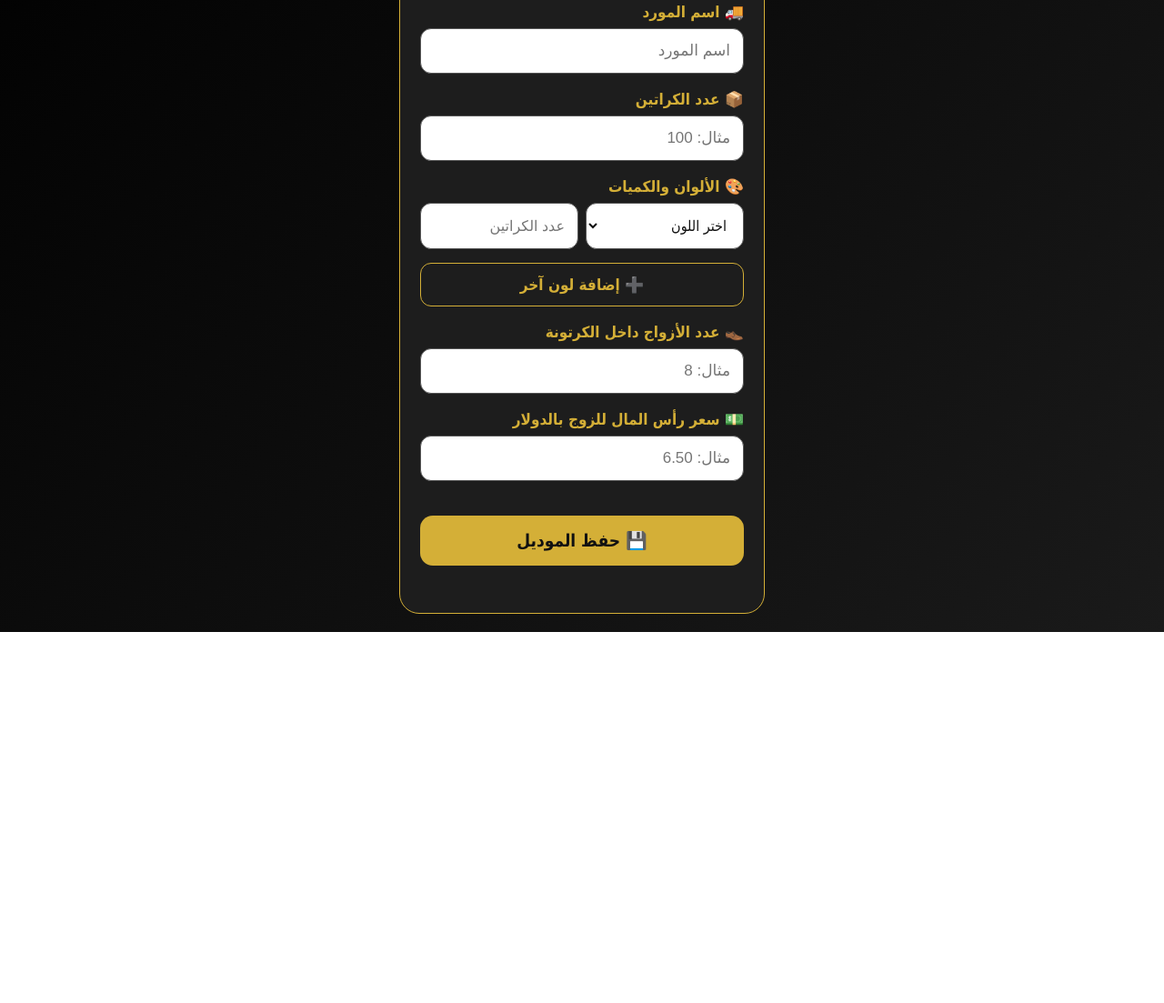
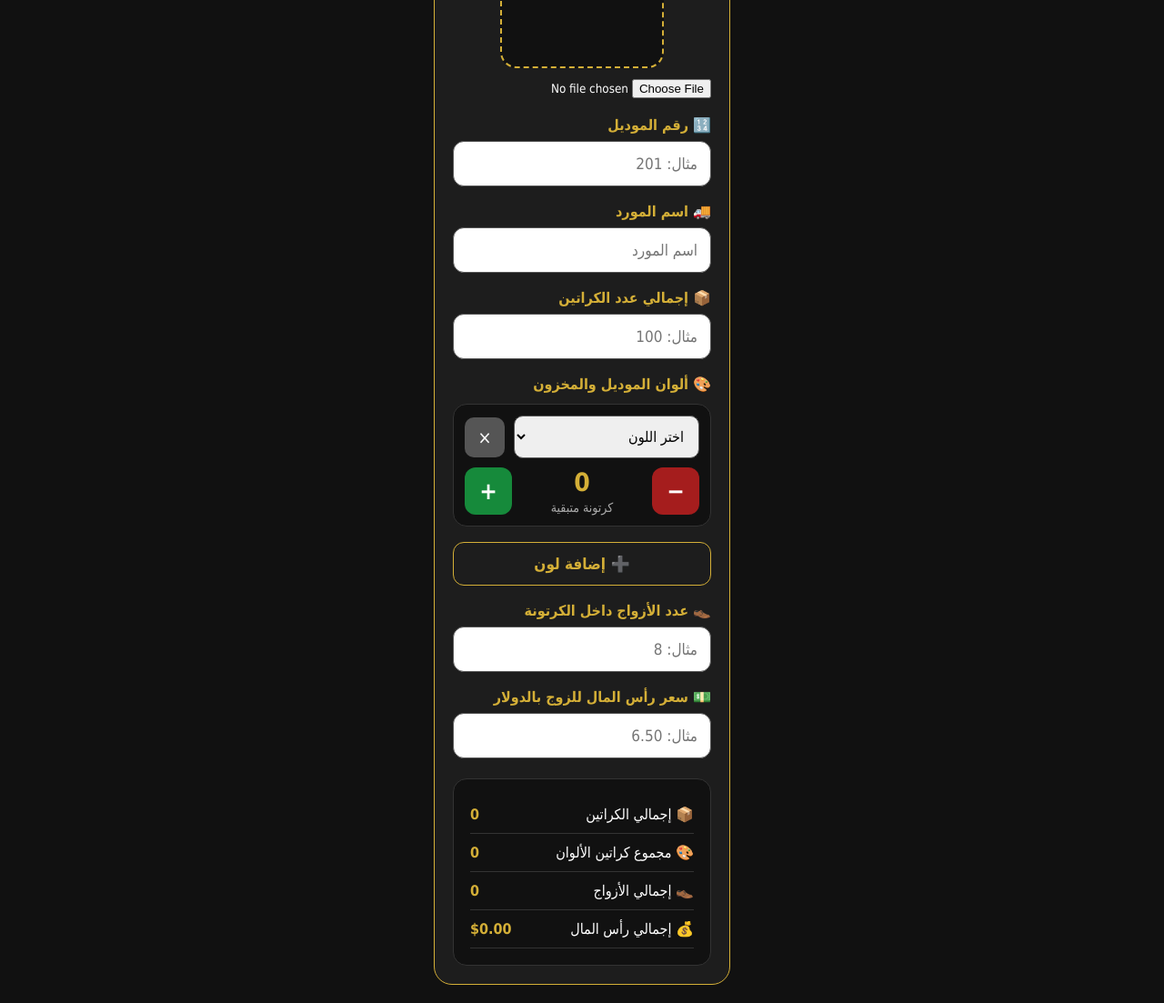
Before and after one commit to d4rjhhkzvm-rgb/-, a plain HTML site: page products.html in a window 1280 px wide. Shown: the part 219-1322 px from the top of the page at 91% size. Before the commit the page ends 914 px from the top, so only its background shows below. Drawn offline with Linux system fonts and the light colour scheme.

Commit message:
Update products.html

```diff
--- a/products.html
+++ b/products.html
@@ -1,283 +1,707 @@
 <!DOCTYPE html>
 <html lang="ar" dir="rtl">
+
 <head>
 <meta charset="UTF-8">
 <meta name="viewport" content="width=device-width, initial-scale=1.0">
-<title>إضافة موديل - CENTER ALBAZIKI</title>
+
+<title>موديل جديد - CENTER ALBAZIKI</title>
+
 <link rel="stylesheet" href="style.css">
+
 <style>
+
+* {
+    box-sizing: border-box;
+}
+
+body {
+    margin: 0;
+    background: #111;
+    color: white;
+    font-family: Arial, sans-serif;
+}
+
 .product-page {
-    max-width: 600px;
+    max-width: 650px;
     margin: auto;
     padding: 20px;
 }
-.product-title {
+
+.title {
     text-align: center;
     color: #d4af37;
-    font-size: 28px;
-    margin: 20px 0 30px;
+    margin: 20px 0 25px;
 }
-.product-form {
+
+.form-box {
     background: #1d1d1d;
     border: 1px solid #d4af37;
-    border-radius: 22px;
-    padding: 22px;
+    border-radius: 20px;
+    padding: 20px;
 }
-.form-group {
+
+.field {
     margin-bottom: 18px;
 }
-.form-group label {
+
+.field label {
     display: block;
     color: #d4af37;
-    font-size: 17px;
     font-weight: bold;
     margin-bottom: 8px;
 }
-.form-group input {
-    box-sizing: border-box;
+
+.field input {
     width: 100%;
-    display: block;
     padding: 14px;
+    border-radius: 12px;
     border: 1px solid #555;
-    border-radius: 12px;
+    font-size: 17px;
     background: white;
     color: #111;
-    font-size: 17px;
-    font-family: Arial;
 }
+
+/* الصورة */
+
+.image-box {
+    text-align: center;
+    margin-bottom: 20px;
+}
+
+.image-preview {
+    width: 180px;
+    height: 180px;
+    margin: 0 auto 12px;
+    border-radius: 18px;
+    border: 2px dashed #d4af37;
+    display: flex;
+    align-items: center;
+    justify-content: center;
+    overflow: hidden;
+    background: #111;
+}
+
+.image-preview img {
+    width: 100%;
+    height: 100%;
+    object-fit: cover;
+}
+
+.image-preview span {
+    color: #aaa;
+}
+
+.image-input {
+    color: white;
+    width: 100%;
+}
+
+/* الألوان */
+
+.color-title {
+    color: #d4af37;
+    font-weight: bold;
+    margin-bottom: 12px;
+}
+
 .color-row {
+    background: #111;
+    border: 1px solid #333;
+    border-radius: 15px;
+    padding: 12px;
+    margin-bottom: 12px;
+}
+
+.color-top {
     display: flex;
-    gap: 8px;
+    align-items: center;
+    justify-content: space-between;
+    gap: 10px;
     margin-bottom: 10px;
 }
-.color-row select,
-.color-row input {
-    box-sizing: border-box;
-    padding: 14px;
+
+.color-name {
+    flex: 1;
+}
+
+.color-name select {
+    width: 100%;
+    padding: 12px;
+    border-radius: 10px;
     border: 1px solid #555;
-    border-radius: 12px;
-    background: white;
-    color: #111;
     font-size: 16px;
 }
-.color-row select {
-    flex: 1;
-}
-.color-row input {
-    flex: 1;
-}
-.remove-color {
-    width: 48px;
+
+.delete-color {
+    width: 44px;
+    height: 44px;
     border: none;
     border-radius: 10px;
-    background: #8b0000;
+    background: #555;
     color: white;
-    font-size: 22px;
+    font-size: 20px;
 }
+
+.color-stock {
+    display: flex;
+    align-items: center;
+    justify-content: center;
+    gap: 12px;
+}
+
+.stock-btn {
+    width: 52px;
+    height: 52px;
+    border: none;
+    border-radius: 12px;
+    color: white;
+    font-size: 26px;
+    font-weight: bold;
+    cursor: pointer;
+}
+
+.plus-btn {
+    background: #168a3b;
+}
+
+.minus-btn {
+    background: #a51d1d;
+}
+
+.stock-number {
+    min-width: 130px;
+    text-align: center;
+}
+
+.stock-number strong {
+    display: block;
+    color: #d4af37;
+    font-size: 28px;
+}
+
+.stock-number span {
+    display: block;
+    color: #aaa;
+    font-size: 14px;
+    margin-top: 3px;
+}
+
 .add-color {
     width: 100%;
     padding: 13px;
     border: 1px solid #d4af37;
-    border-radius: 12px;
     background: transparent;
     color: #d4af37;
+    border-radius: 12px;
     font-size: 17px;
     font-weight: bold;
     margin-top: 5px;
 }
-.save-btn {
-    width: 100%;
-    padding: 16px;
-    border: none;
-    border-radius: 14px;
-    background: #d4af37;
-    color: #111;
-    font-size: 19px;
+
+/* الحسابات */
+
+.summary {
+    margin-top: 22px;
+    background: #111;
+    border-radius: 15px;
+    padding: 18px;
+    border: 1px solid #333;
+}
+
+.summary-item {
+    display: flex;
+    justify-content: space-between;
+    padding: 11px 0;
+    border-bottom: 1px solid #333;
+}
+
+.summary-item:last-child {
+    border-bottom: none;
+}
+
+.summary-value {
+    color: #d4af37;
     font-weight: bold;
-    margin-top: 20px;
 }
-#message {
+
+.warning {
+    color: #ff4d4d;
+    font-weight: bold;
     text-align: center;
+    margin-top: 12px;
+}
+
+.success {
+    color: #38d66b;
     font-weight: bold;
-    margin-top: 15px;
+    text-align: center;
+    margin-top: 12px;
 }
+
 </style>
+
 </head>
+
 <body>
+
 <div class="product-page">
-    <h1 class="product-title">
-        📦 إضافة موديل جديد
+
+<h1 class="title">
+📦 إضافة موديل
 </h1>
-    <div class="product-form">
+
+<div class="form-box">
+
+    <!-- صورة الموديل -->
+
+    <div class="image-box">
+
+        <div class="image-preview" id="imagePreview">
+            <span>📷 صورة الموديل</span>
+        </div>
+
+        <input
+            class="image-input"
+            id="productImage"
+            type="file"
+            accept="image/*"
+            onchange="previewImage(event)"
+        >
+
+    </div>
+
+
     <!-- رقم الموديل -->
-        <div class="form-group">
+
+    <div class="field">
+
         <label>🔢 رقم الموديل</label>
+
         <input
             id="model"
             type="text"
             placeholder="مثال: 201"
         >
+
     </div>
-        <!-- اسم المورد -->
-        <div class="form-group">
+
+
+    <!-- المورد -->
+
+    <div class="field">
+
         <label>🚚 اسم المورد</label>
+
         <input
             id="supplier"
             type="text"
             placeholder="اسم المورد"
         >
+
     </div>
-        <!-- عدد الكراتين -->
-        <div class="form-group">
-            <label>📦 عدد الكراتين</label>
+
+
+    <!-- إجمالي الكراتين -->
+
+    <div class="field">
+
+        <label>📦 إجمالي عدد الكراتين</label>
+
         <input
-                id="cartons"
+            id="totalCartons"
             type="number"
             min="0"
+            step="1"
+            inputmode="numeric"
             placeholder="مثال: 100"
+            oninput="calculate()"
         >
+
     </div>
+
+
     <!-- الألوان -->
-        <div class="form-group">
-            <label>🎨 الألوان والكميات</label>
-            <div id="colors">
-                <div class="color-row">
-                    <select>
-                        <option value="">
-                            اختر اللون
-                        </option>
-                        <option value="أسود">
-                            أسود
-                        </option>
-                        <option value="بني">
-                            بني
-                        </option>
-                        <option value="عسلي">
-                            عسلي
-                        </option>
-                        <option value="موغا">
-                            موغا
-                        </option>
-                        <option value="أبيض">
-                            أبيض
-                        </option>
-                        <option value="بيج">
-                            بيج
-                        </option>
-                        <option value="كحلي">
-                            كحلي
-                        </option>
-                        <option value="رمادي">
-                            رمادي
-                        </option>
-                    </select>
-                    <input
-                        type="number"
-                        min="0"
-                        placeholder="عدد الكراتين"
-                    >
+
+    <div class="field">
+
+        <div class="color-title">
+            🎨 ألوان الموديل والمخزون
         </div>
-            </div>
+
+        <div id="colors"></div>
+
         <button
             type="button"
             class="add-color"
             onclick="addColor()"
         >
-                ➕ إضافة لون آخر
+            ➕ إضافة لون
         </button>
+
     </div>
-        <!-- عدد الأزواج -->
-        <div class="form-group">
-            <label>
-                👞 عدد الأزواج داخل الكرتونة
-            </label>
+
+
+    <!-- الأزواج -->
+
+    <div class="field">
+
+        <label>👞 عدد الأزواج داخل الكرتونة</label>
+
         <input
             id="pairsPerCarton"
             type="number"
             min="1"
+            step="1"
+            inputmode="numeric"
             placeholder="مثال: 8"
+            oninput="calculate()"
         >
+
     </div>
-        <!-- سعر رأس المال -->
-        <div class="form-group">
-            <label>
-                💵 سعر رأس المال للزوج بالدولار
-            </label>
+
+
+    <!-- السعر -->
+
+    <div class="field">
+
+        <label>💵 سعر رأس المال للزوج بالدولار</label>
+
         <input
             id="costPerPair"
             type="number"
             min="0"
             step="0.01"
+            inputmode="decimal"
             placeholder="مثال: 6.50"
+            oninput="calculate()"
         >
+
     </div>
-        <!-- زر الحفظ -->
-        <button
-            id="saveProductBtn"
-            class="save-btn"
-            onclick="saveProduct()"
-        >
-            💾 حفظ الموديل
-        </button>
-        <p id="message"></p>
+
+
+    <!-- النتائج -->
+
+    <div class="summary">
+
+        <div class="summary-item">
+            <span>📦 إجمالي الكراتين</span>
+
+            <span
+                id="totalCartonsDisplay"
+                class="summary-value"
+            >0</span>
         </div>
+
+
+        <div class="summary-item">
+            <span>🎨 مجموع كراتين الألوان</span>
+
+            <span
+                id="colorCartonsDisplay"
+                class="summary-value"
+            >0</span>
         </div>
+
+
+        <div class="summary-item">
+            <span>👞 إجمالي الأزواج</span>
+
+            <span
+                id="totalPairsDisplay"
+                class="summary-value"
+            >0</span>
+        </div>
+
+
+        <div class="summary-item">
+            <span>💰 إجمالي رأس المال</span>
+
+            <span
+                id="totalCapitalDisplay"
+                class="summary-value"
+            >$0.00</span>
+        </div>
+
+
+        <div id="validationMessage"></div>
+
+    </div>
+
+</div>
+
+</div>
+
+
 <script>
+
+/* =========================
+   صورة الموديل
+========================= */
+
+function previewImage(event) {
+
+    const file = event.target.files[0];
+
+    if (!file) return;
+
+    const reader = new FileReader();
+
+    reader.onload = function(e) {
+
+        document.getElementById("imagePreview").innerHTML = `
+            <img src="${e.target.result}" alt="صورة الموديل">
+        `;
+
+    };
+
+    reader.readAsDataURL(file);
+}
+
+
+/* =========================
+   قائمة الألوان
+========================= */
+
+function colorOptions() {
+
+    return `
+        <option value="">اختر اللون</option>
+        <option value="أسود">أسود</option>
+        <option value="بني">بني</option>
+        <option value="عسلي">عسلي</option>
+        <option value="موغا">موغا</option>
+        <option value="أبيض">أبيض</option>
+        <option value="بيج">بيج</option>
+        <option value="كحلي">كحلي</option>
+        <option value="رمادي">رمادي</option>
+        <option value="أحمر">أحمر</option>
+        <option value="أخضر">أخضر</option>
+        <option value="أزرق">أزرق</option>
+    `;
+
+}
+
+
+/* =========================
+   إضافة لون
+========================= */
+
 function addColor() {
-    const colors =
+
+    const container =
         document.getElementById("colors");
+
     const row =
         document.createElement("div");
+
     row.className = "color-row";
+
     row.innerHTML = `
-        <select>
-            <option value="">
-                اختر اللون
-            </option>
-            <option value="أسود">
-                أسود
-            </option>
-            <option value="بني">
-                بني
-            </option>
-            <option value="عسلي">
-                عسلي
-            </option>
-            <option value="موغا">
-                موغا
-            </option>
-            <option value="أبيض">
-                أبيض
-            </option>
-            <option value="بيج">
-                بيج
-            </option>
-            <option value="كحلي">
-                كحلي
-            </option>
-            <option value="رمادي">
-                رمادي
-            </option>
+
+        <div class="color-top">
+
+            <div class="color-name">
+
+                <select onchange="calculate()">
+                    ${colorOptions()}
                 </select>
-        <input
-            type="number"
-            min="0"
-            placeholder="عدد الكراتين"
-        >
+
+            </div>
+
             <button
                 type="button"
-            class="remove-color"
-            onclick="this.parentElement.remove()"
+                class="delete-color"
+                onclick="this.closest('.color-row').remove(); calculate();"
             >
                 ×
             </button>
+
+        </div>
+
+
+        <div class="color-stock">
+
+            <button
+                type="button"
+                class="stock-btn minus-btn"
+                onclick="changeColorQuantity(this, -1)"
+            >
+                −
+            </button>
+
+
+            <div class="stock-number">
+
+                <strong class="quantity">
+                    0
+                </strong>
+
+                <span>
+                    كرتونة متبقية
+                </span>
+
+            </div>
+
+
+            <button
+                type="button"
+                class="stock-btn plus-btn"
+                onclick="changeColorQuantity(this, 1)"
+            >
+                +
+            </button>
+
+        </div>
+
     `;
-    colors.appendChild(row);
+
+    container.appendChild(row);
+
+    calculate();
+
 }
+
+
+/* =========================
+   تغيير كمية اللون
+========================= */
+
+function changeColorQuantity(button, amount) {
+
+    const row =
+        button.closest(".color-row");
+
+    const quantity =
+        row.querySelector(".quantity");
+
+    let value =
+        Number(quantity.textContent) || 0;
+
+    value += amount;
+
+    if (value < 0) {
+        value = 0;
+    }
+
+    quantity.textContent = value;
+
+    calculate();
+
+}
+
+
+/* =========================
+   الحسابات
+========================= */
+
+function calculate() {
+
+    const totalCartons =
+        Number(
+            document.getElementById("totalCartons").value
+        ) || 0;
+
+
+    const pairsPerCarton =
+        Number(
+            document.getElementById("pairsPerCarton").value
+        ) || 0;
+
+
+    const costPerPair =
+        Number(
+            document.getElementById("costPerPair").value
+        ) || 0;
+
+
+    let colorCartons = 0;
+
+
+    document
+        .querySelectorAll("#colors .color-row")
+        .forEach(row => {
+
+            const quantity =
+                row.querySelector(".quantity");
+
+            colorCartons +=
+                Number(quantity.textContent) || 0;
+
+        });
+
+
+    const totalPairs =
+        totalCartons * pairsPerCarton;
+
+
+    const totalCapital =
+        totalPairs * costPerPair;
+
+
+    document.getElementById(
+        "totalCartonsDisplay"
+    ).textContent =
+        totalCartons;
+
+
+    document.getElementById(
+        "colorCartonsDisplay"
+    ).textContent =
+        colorCartons;
+
+
+    document.getElementById(
+        "totalPairsDisplay"
+    ).textContent =
+        totalPairs;
+
+
+    document.getElementById(
+        "totalCapitalDisplay"
+    ).textContent =
+        "$" + totalCapital.toFixed(2);
+
+
+    const message =
+        document.getElementById(
+            "validationMessage"
+        );
+
+
+    if (totalCartons === 0) {
+
+        message.innerHTML = "";
+
+        return;
+    }
+
+
+    if (colorCartons === totalCartons) {
+
+        message.className = "success";
+
+        message.textContent =
+            "✅ مجموع الألوان مطابق لعدد الكراتين";
+
+    } else {
+
+        message.className = "warning";
+
+        message.textContent =
+            "❌ مجموع كراتين الألوان يجب أن يساوي إجمالي الكراتين";
+
+    }
+
+}
+
+
+/* إضافة أول لون تلقائياً */
+
+addColor();
+
 </script>
-<script src="https://www.gstatic.com/firebasejs/10.12.2/firebase-app-compat.js"></script>
-<script src="https://www.gstatic.com/firebasejs/10.12.2/firebase-firestore-compat.js"></script>
-<script src="js/firebase-config.js"></script>
-<script src="products.js"></script>
+
 </body>
+
 </html>
```
Lines whose indentation alone changed are shown as unchanged.
